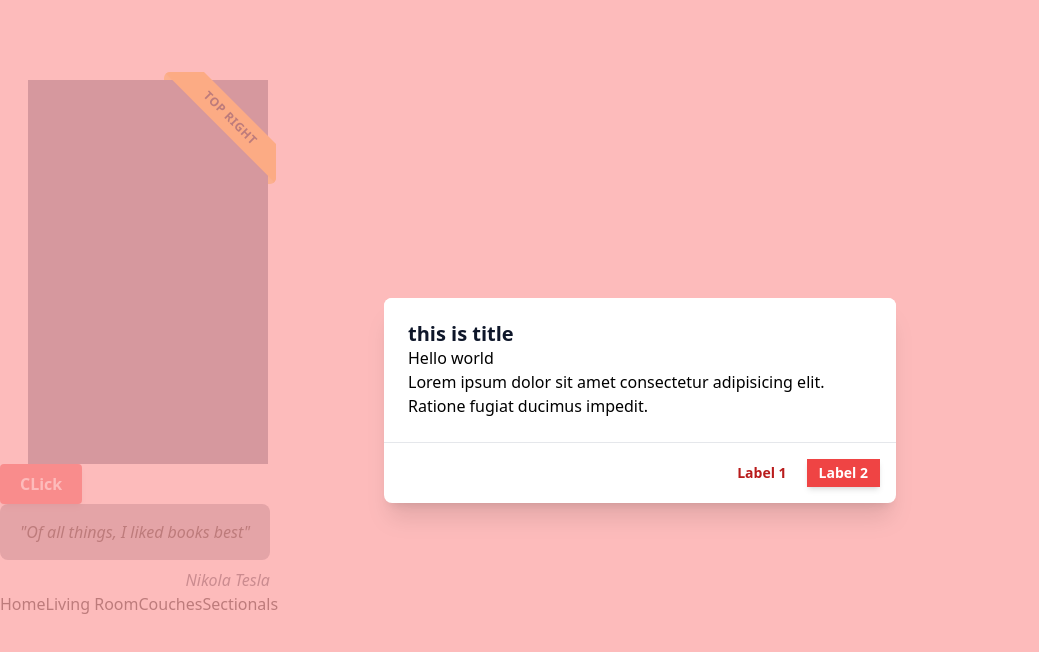
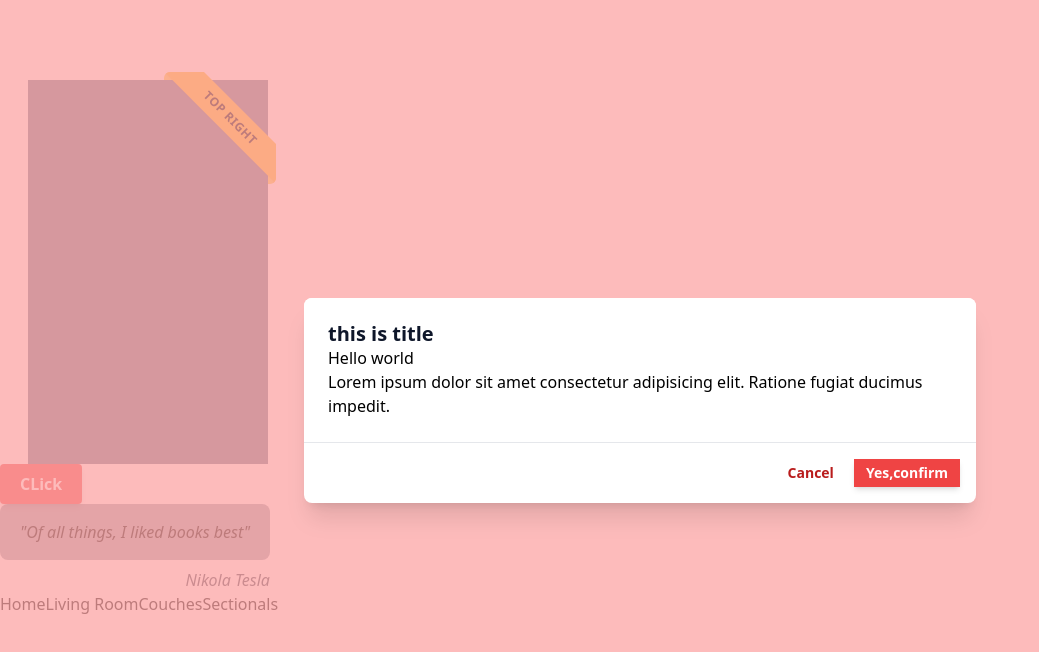
Before and after one commit to sudarshan604/reusable-component, a React (Vite) app: page / in a window 1280 px wide. Both pictures are taken after a click on the button "CLick". Shown: the top 652 px of the page, without its empty margins (0-1039 px from the left). Built offline with nearby package versions, Linux system fonts and the light colour scheme.

Commit message:
modal/added action label and confirm

```diff
--- a/src/App.tsx
+++ b/src/App.tsx
@@ -7,9 +7,13 @@ import BreadCrumb from "./components/BreadCrumb/BreadCrumb";
 import Crumb from "./components/BreadCrumb/Crumb";
 function App() {
   const [openModel, setModelOpen] = useState(false);
-  // const handleClick = () => {
-  //   console.log("hello");
-  // };
+
+  const handleConfirm = () => {
+    setTimeout(() => {
+      setModelOpen(false);
+    }, 200);
+  };
+
   return (
     <>
       <div className="relative h-96 ml-7 w-60 mt-20 bg-slate-500">
@@ -26,7 +30,23 @@ function App() {
       >
         CLick
       </Button>
-      <Modal title="this is title" open={openModel} tone="danger">
+      <Modal
+        title="this is title"
+        onClose={() => setModelOpen(false)}
+        open={openModel}
+        tone="danger"
+        size="large"
+        actions={{
+          confirm: {
+            label: "Yes,confirm",
+            action: handleConfirm,
+          },
+          cancel: {
+            label: "Cancel",
+            action: () => setModelOpen(false),
+          },
+        }}
+      >
         <h1>Hello world</h1>
         <p>
           Lorem ipsum dolor sit amet consectetur adipisicing elit. Ratione
--- a/src/components/Modal/Modal.tsx
+++ b/src/components/Modal/Modal.tsx
@@ -9,6 +9,7 @@ import Button from "../Button/Button";
 interface ModalProps {
   children: React.ReactNode;
   open: boolean;
+  onClose: () => void;
   title: string;
   size: "small" | "medium" | "large";
   tone: ButtonProps["tone"];
@@ -39,10 +40,12 @@ const toneClasses: Record<ModalProps["tone"], string> = {
 
 const Modal = ({
   children,
+  onClose,
   open = false,
   size = "medium",
   title,
   tone = "default",
+  actions,
 }: ModalProps) => {
   const closeBtnRef = React.useRef<HTMLButtonElement | null>(null);
 
@@ -58,7 +61,7 @@ const Modal = ({
   React.useEffect(() => {
     function handleKeyDown(event: KeyboardEvent) {
       if (event.code === "Escape") {
-        //
+        onClose();
       }
     }
     window.addEventListener("keydown", handleKeyDown);
@@ -82,6 +85,7 @@ const Modal = ({
               "fixed inset-0 bg-opacity-75 transition-opacity",
               toneClasses[tone]
             )}
+            onClick={onClose}
           ></div>
           <div className="flex min-h-full items-end justify-center p-4 text-center sm:items-center sm:p-0">
             <div
@@ -105,19 +109,23 @@ const Modal = ({
                   impact={"bold"}
                   size={"small"}
                   shape={"square"}
+                  onClick={actions?.confirm.action}
                 >
-                  Label 2
+                  <span>{actions?.confirm.label}</span>
                 </Button>
 
+                {actions?.cancel && (
                   <Button
                     ref={closeBtnRef}
                     impact="none"
                     tone={tone}
                     size={"small"}
                     shape={"square"}
+                    onClick={actions.cancel.action}
                   >
-                  Label 1
+                    <span>{actions.cancel.label}</span>
                   </Button>
+                )}
               </div>
             </div>
           </div>
```
Lines whose indentation alone changed are shown as unchanged.
